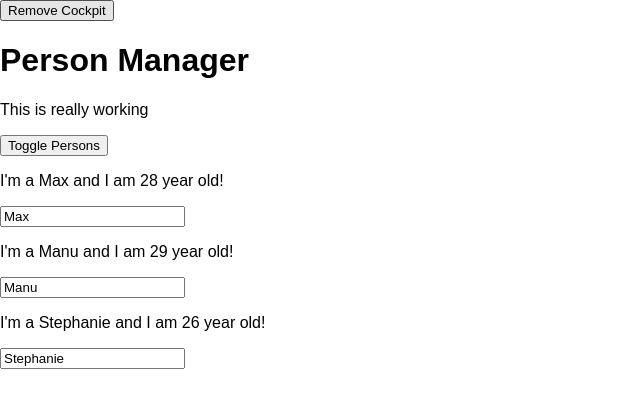
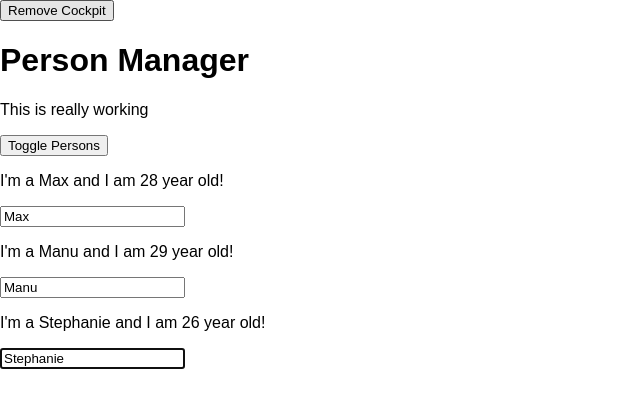
Before and after one commit to zexes-react/react-complete-guide, a React app: page / in a window 1280 px wide. Both pictures are taken after a click on the button "Toggle Persons". Shown: the top 408 px of the page, without its empty margins (0-640 px from the left). Built offline with nearby package versions, Linux system fonts and the light colour scheme.

Commit message:
Using Ref: Reference to pick out any JSX(HTML) element and do something on it. closes #36

```diff
--- a/src/components/Persons/Person/Person.js
+++ b/src/components/Persons/Person/Person.js
@@ -7,6 +7,17 @@
 
 
 class Person extends Component  {
+
+    constructor(props) {
+        super(props);
+        this.inputElementRef = React.createRef();
+    }
+
+    componentDidMount() {
+        // this.inputElement.focus();
+        this.inputElementRef.current.focus();
+    }
+
     render() {
         console.log('[Person.js] rendering...');
         const rnd = Math.random();
@@ -17,7 +28,12 @@
             <Auxiliary>
             <p key="i1" onClick={this.props.click}>I'm a {this.props.name} and I am {this.props.age} year old!</p>
             <p key='i2'>{this.props.children}</p>
-            <input key='i3' type="text" onChange={this.props.changed} value={this.props.name}/>
+            <input key='i3' type="text"
+                   onChange={this.props.changed}
+                   value={this.props.name}
+                   // ref={(inputEl) => {this.inputElement =inputEl}}
+                    ref={this.inputElementRef}
+            />
             </Auxiliary>
         );
     }
```
